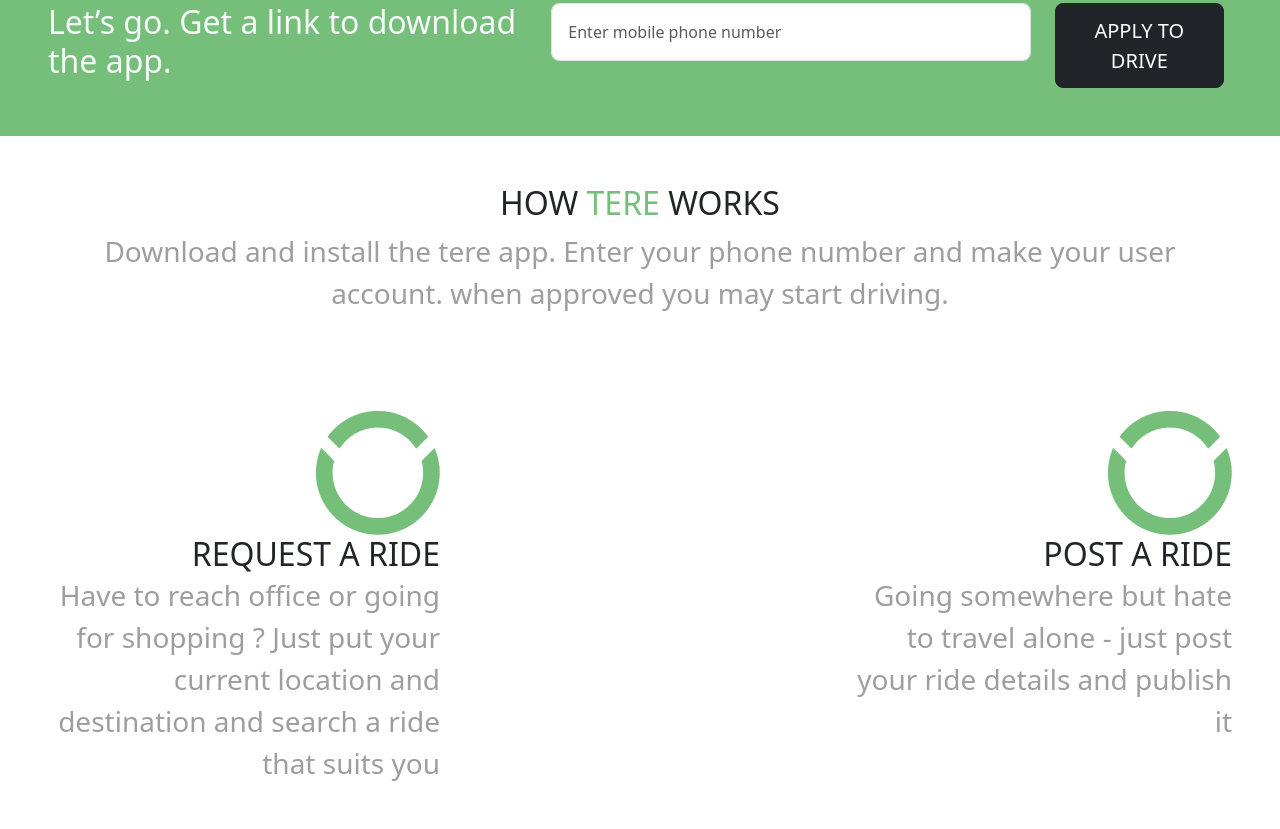
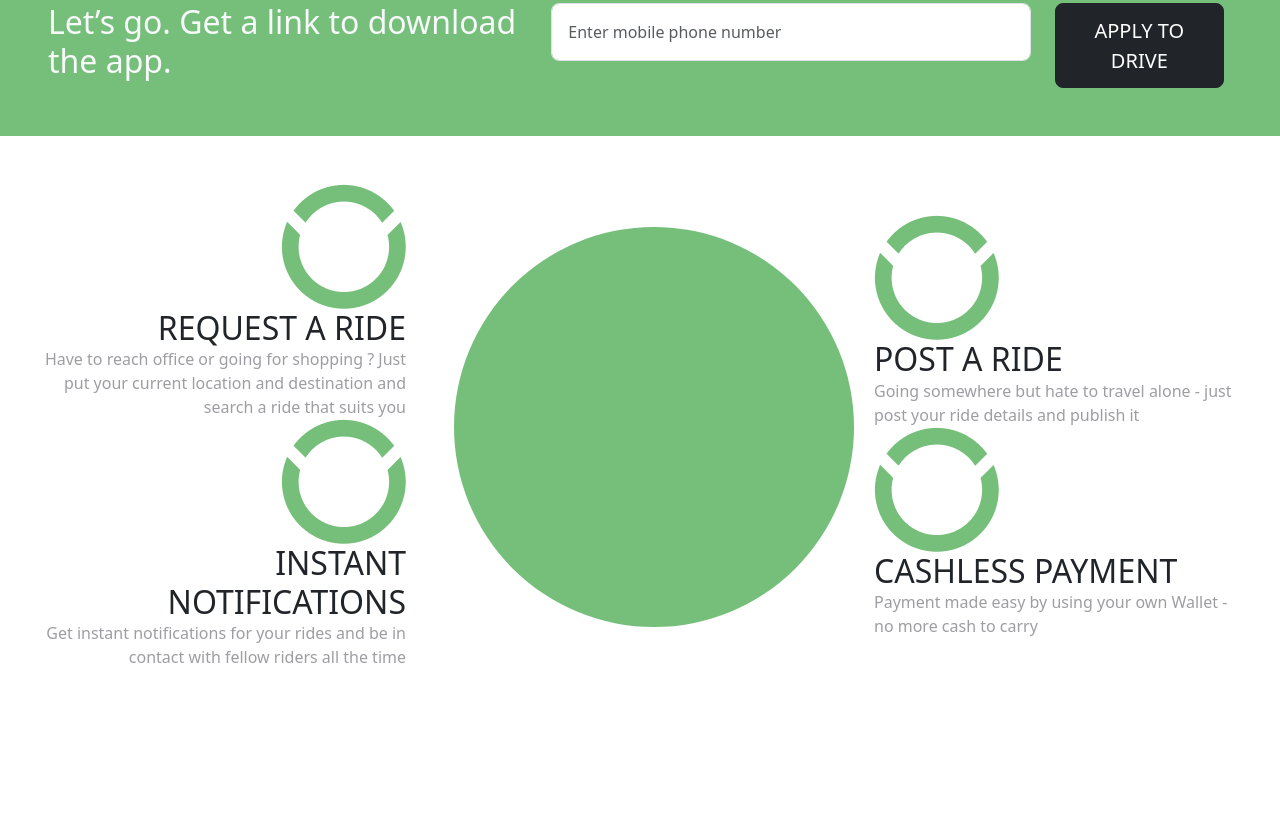
Before and after one commit to nabihakhan6t4/bootstrap-assignment-4, a plain HTML site: page index.html in a window 1280 px wide. Shown: the part 972-1801 px from the top of the page. After the commit the page ends 1641 px from the top, so only its background shows below. Drawn offline with nearby package versions, Linux system fonts and the light colour scheme.

Commit message:
forth-section-but-not-responsive

```diff
--- a/index.html
+++ b/index.html
@@ -120,28 +120,36 @@
      </div>
     <!-- third-section-end -->
     <!-- forth-section-start -->
-    <section class="df justify-content-sm-center text-center">
-      <section class="m-5 ">
-        <div class="d-flex justify-content-center">
-          <h2>HOW <span class="bg-span">TERE</span> WORKS</h2>
-        </div>
-        <div class="text-center fs-3" >
-          <p class="bg-p">Download and install the tere app. Enter your phone number and make your user account. when approved you may start driving.</p>
-        </div>
-      </section>
-      <section class="m-5  fs-3 d-flex  column-gap-5 column-gap-sm-0 column-gap-md-0 flex-sm-wrap flex-md-wrap flex-wrap flex-lg-nowrap ">
-        <div class=" text-end w-100 mt-5" style="width: 18rem;">
+   <section>
+    <div class="container">
+      <div class="row-cols-1 d-flex d-flex flex-sm-column flex-column  flex-lg-row  justify-content-sm-center  justify-content-center align-items-center gap-5 mt-5 column-gap-5">
+        <div class="col-4 ">
+          <div class="w-100 text-lg-end text-sm-center" style="width: 18rem;" >
             <div class="card-body">
-            <img src="images/round.png" alt="">
+              <img src="images/round.png" >
               <h2 class="card-title">REQUEST A RIDE</h2>
               <p class="card-text bg-p">Have to reach office or going for shopping ?
                 Just put your current location and destination and search a ride that suits you</p>
             </div>
           </div>
-        <div class=" text-end w-100 invisible  d-lg-block d-md-none d-sm-none d-none" style=" width: 18rem;">
-          <img src="images/Ellipse 1.svg" alt="">
+          <div class="w-100 text-lg-end text-sm-center" style="width: 18rem;"  class="">
+            <div class="card-body">
+              <img src="images/round.png" alt="">
+              <h2 class="card-title">INSTANT NOTIFICATIONS</h2>
+              <p class="card-text bg-p">Get instant notifications for your rides and be in contact with fellow riders all the time</p>
             </div>
-        <div class=" text-end w-100 mt-5" style="width: 18rem;">
+          </div>
+        </div>
+        <div class="col-4 ">
+          <div class="w-100 text-lg-end text-sm-center" style="width: 18rem;" >
+            <div class="card-body">
+             <img src="images/Ellipse 1.svg" >
+            </div>
+          </div>
+        </div>
+
+        <div class="col-4">
+          <div class="w-100 text-lg-start text-sm-center" style="width: 18rem;"  class="">
             <div class="card-body">
               <img src="images/round.png" alt="">
               <h2 class="card-title">POST A RIDE</h2>
@@ -149,41 +157,19 @@
                 just post your ride details and publish it</p>
             </div>
           </div>
-      </section>
-      <section  class="m-5 fs-3 d-flex  column-gap-5 flex-sm-wrap flex-md-wrap flex-wrap flex-lg-nowrap justify-content-center text-center column-gap-sm-0 column-gap-md-0 " >
-        <div class=" text-end w-100 invisible  d-lg-block d-md-none d-sm-none d-none" style=" width: 18rem;">
-          <img src="images/Ellipse 1.svg" alt="">
-        </div>
-        <div class=" text-end w-50 " style=" width: 18rem;">
-          <img src="images/Ellipse 1.svg" class="d-none d-sm-none d-md-none d-lg-flex">
-         <img src="images/copy.png" class="d-flex d-md-flex d-sm-flex d-lg-none">
-        </div>
-        <div class=" text-end w-100 invisible  d-lg-block d-md-none d-sm-none d-none" style=" width: 18rem;">
-          <img src="images/Ellipse 1.svg" alt="">
-        </div>
-      </section>
-      <section class="m-5 fs-3 d-flex  column-gap-5 flex-sm-wrap flex-md-wrap flex-wrap flex-lg-nowrap column-gap-sm-0 column-gap-md-0 ">
-        <div class=" text-end w-100 mt-5" style="width: 18rem;">
+          <div class="w-100 text-lg-start text-sm-center" style="width: 18rem;" class="">
             <div class="card-body">
               <img src="images/round.png" alt="">
-            <h2 class="card-title">REQUEST A RIDE</h2>
-            <p class="card-text bg-p">Have to reach office or going for shopping ?
-              Just put your current locaion and destination and search a ride that suits you</p>
+              <h2 class="card-title">CASHLESS PAYMENT</h2>
+              <p class="card-text bg-p">Payment made easy by using your own Wallet - no more cash to carry</p>
             </div>
           </div>
-        <div class=" text-end w-100 invisible d-lg-block d-md-none d-sm-none d-none " style=" width: 18rem;">
-          <img src="images/Ellipse 1.svg" alt="">
         </div>
-        <div class=" text-end w-100 mt-5" style="width: 18rem;">
-          <div class="card-body">
-            <img src="images/round.png" alt="">
-            <h2 class="card-title">REQUEST A RIDE</h2>
-            <p class="card-text bg-p">Have to reach office or going for shopping ?
-              Just put your current location and destination and search a ride that suits you</p>
       </div>
     </div>
    </section>
-    </section>
+
+
    <!-- forth-section-end -->
 
   </body>
--- a/style.css
+++ b/style.css
@@ -15,6 +15,3 @@
     color: rgba(158, 157, 162, 1);
 
 }
-body{
-    overflow-x: hidden;
-}
```
Also changed, not shown: images/copy.png (deleted), images/dots.svg (added), images/mobile.svg (added). Lines whose indentation alone changed are shown as unchanged.
